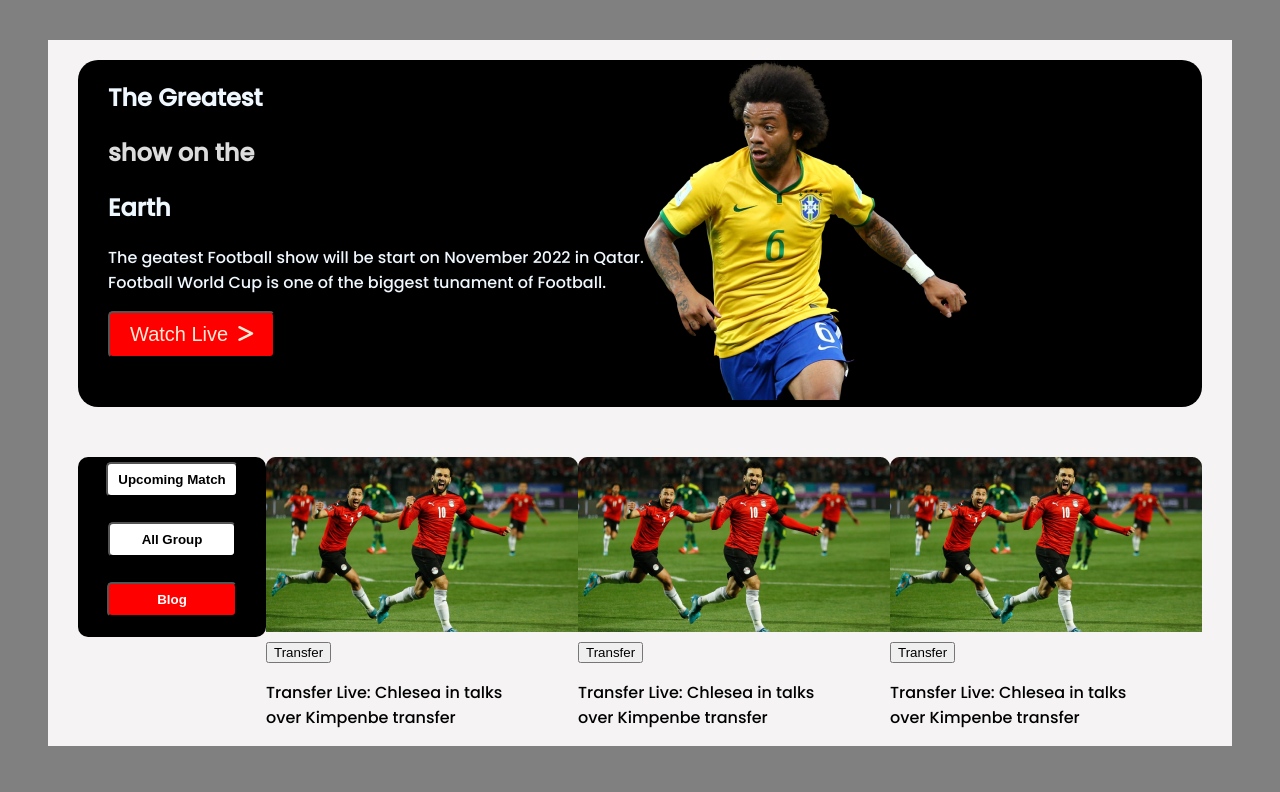
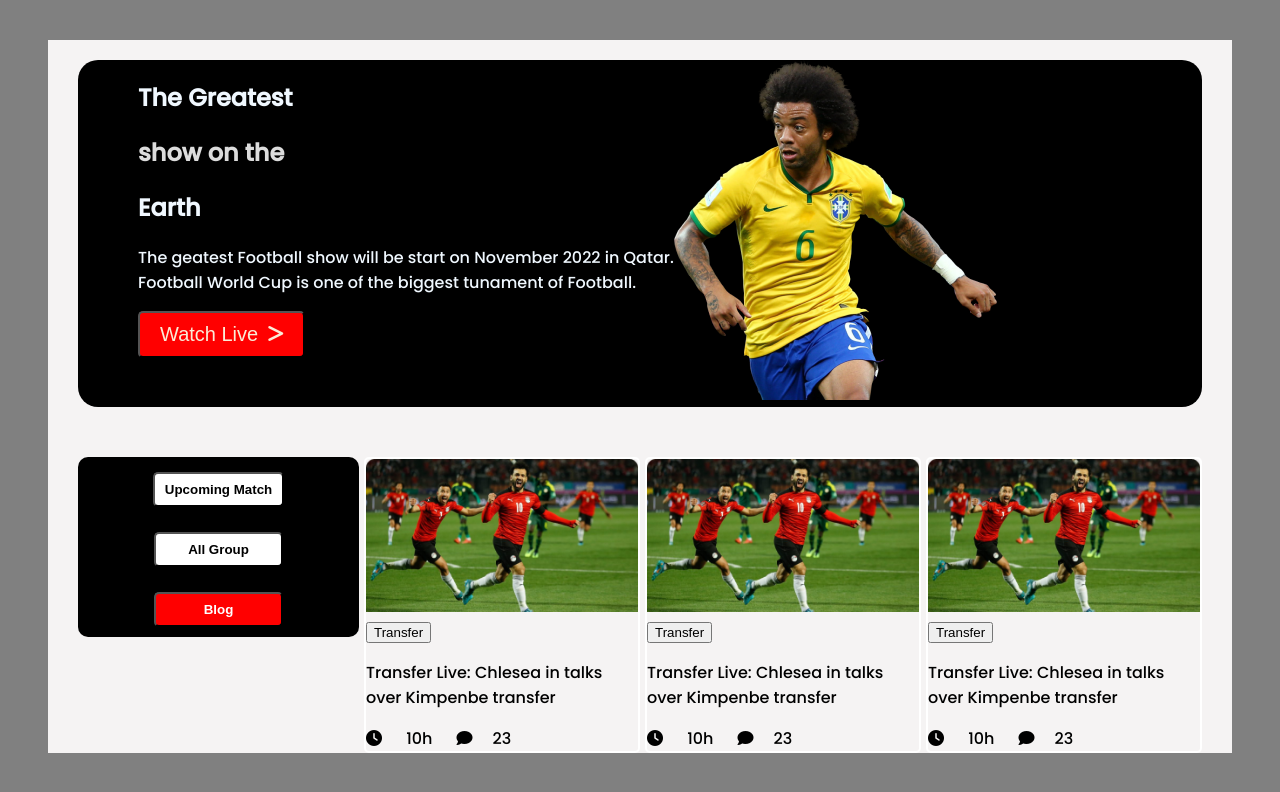
Before and after one commit to AminulIslamorange/world-cup-2022, a plain HTML site: page index.html in a window 1280 px wide. Drawn offline with Linux system fonts and the light colour scheme.

Commit message:
aaaa commit

```diff
--- a/index.html
+++ b/index.html
@@ -56,27 +56,46 @@
                     <button class="group"><b>All Group</b></button><br><br>
                     <button class="blog"><b>Blog</b></button>
                 </div>
+
                 <div class="player-pic">
                     <img src="images/Blog Image.png" alt=""><br>
                     <button>Transfer</button>
                     <p>Transfer Live: Chlesea in talks <br>
-                        over Kimpenbe transfer</p>
+                        over Kimpenbe transfer</p><i class="fa fa-solid fa-clock"></i><span class="clock-icon">
+                        10h
+                    </span>
+                    <span class="comment-icon"><i class="fa fa-solid fa-comment"></i></span>23
+
+
 
                 </div>
-                <div>
+                <div class="player-pic">
                     <img src="images/Blog Image.png" alt=""><br>
                     <button>Transfer</button>
                     <p>Transfer Live: Chlesea in talks <br>
-                        over Kimpenbe transfer</p>
+                        over Kimpenbe transfer</p><i class="fa fa-solid fa-clock"></i><span class="clock-icon">
+                        10h
+                    </span>
+                    <span class="comment-icon"><i class="fa fa-solid fa-comment"></i></span>23
+
+
 
                 </div>
-                <div>
+                <div class="player-pic">
                     <img src="images/Blog Image.png" alt=""><br>
+
                     <button>Transfer</button>
                     <p>Transfer Live: Chlesea in talks <br>
-                        over Kimpenbe transfer</p>
+                        over Kimpenbe transfer</p><i class="fa fa-solid fa-clock"></i><span class="clock-icon">
+                        10h
+                    </span>
+                    <span class="comment-icon"><i class="fa fa-solid fa-comment"></i></span>23
+
+
+
 
                 </div>
+
 
             </div>
 
--- a/style.css
+++ b/style.css
@@ -24,7 +24,8 @@ main {
 .banner {
     display: flex;
     background-color: black;
-    padding-left: 30px;
+    /* Something chenge */
+    padding-left: 60px;
     padding-right: 30px;
     border-radius: 20px;
     margin-bottom: 10px;
@@ -83,7 +84,7 @@ h1 {
     background-color: white;
     border-radius: 5px;
     padding: 8px 10px;
-    margin-top: 5px;
+    margin-top: 15px;
 
 }
 
@@ -100,3 +101,22 @@ h1 {
     border-radius: 5px;
     padding: 8px 48px;
 }
+
+.player-pic {
+    margin-left: 5px;
+    border: 2px solid white;
+    border-radius: 5px;
+}
+
+.player-pic img {
+    width: 100%;
+}
+
+.clock-icon {
+    margin-left: 20px;
+}
+
+.comment-icon {
+    margin-left: 20px;
+    margin-right: 20px;
+}
```
